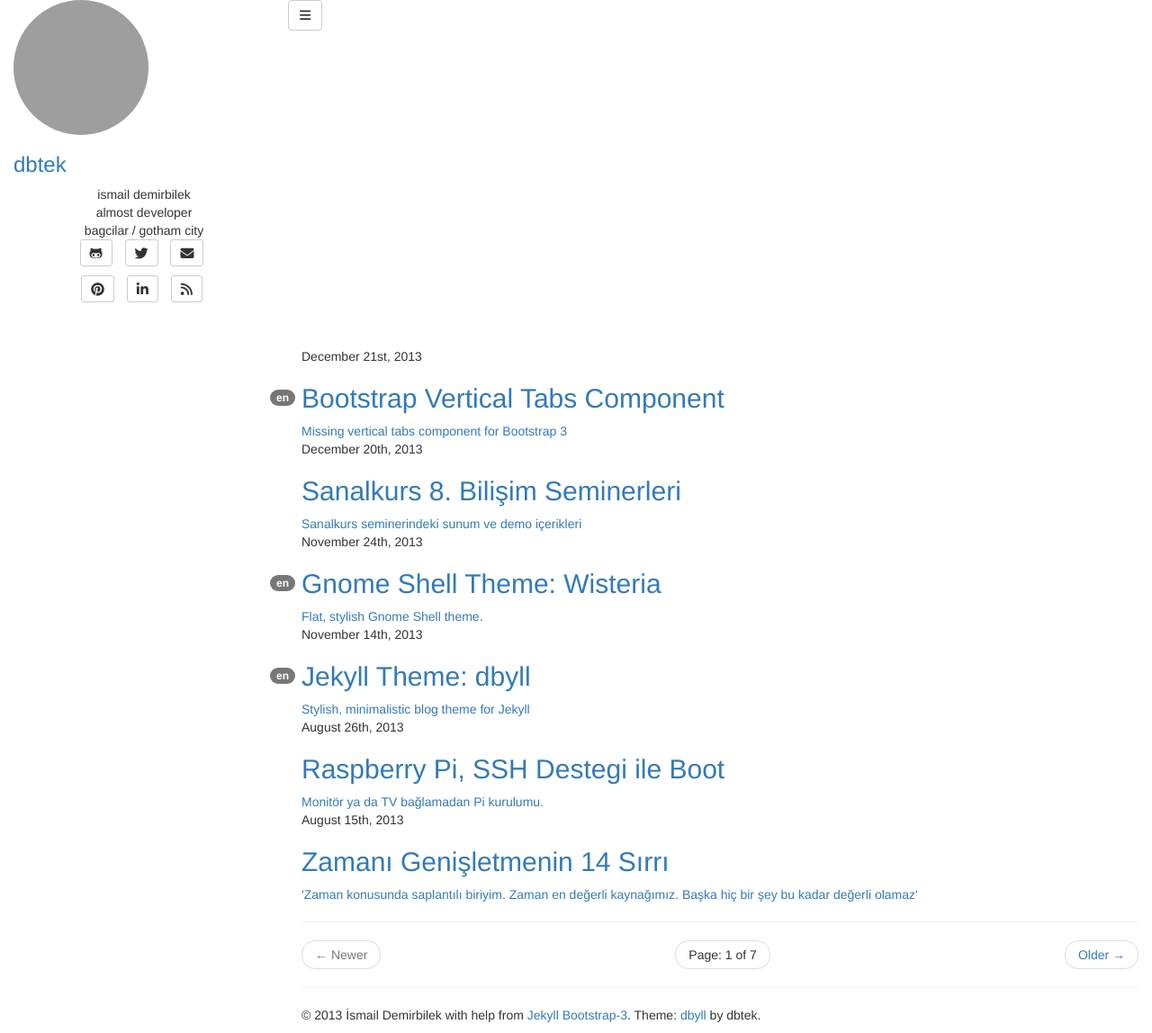
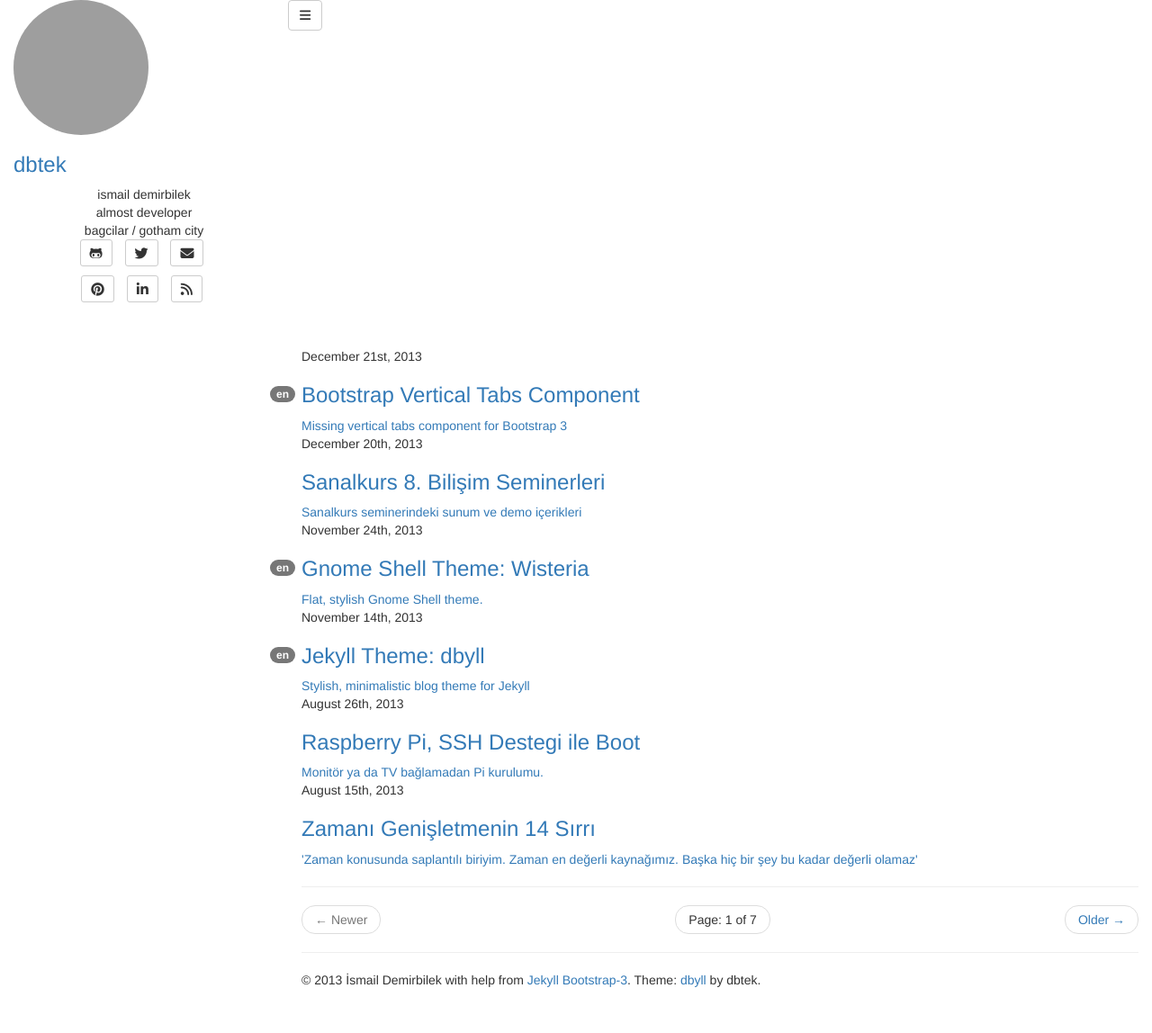
Before and after one commit to dbtek/blog, a Jekyll site: the page built from index.html, in a window 1280 px wide. Shown: the whole page at 90% size. Built offline with Jekyll 4.4.1, drawn with Linux system fonts in a browser that asks for light colours; nearby versions of some CDN libraries; library files that are not in the unit come from our copies; the list of posts is cut into pages by our own code; after the commit the page ends 1109 px from its top, so only the background shows below that; grey boxes are pictures that could not be loaded.

Commit message:
home page styling

```diff
--- a/assets/themes/dbyll/css/style.css
+++ b/assets/themes/dbyll/css/style.css
@@ -56,7 +56,7 @@
 
 .post-date {
 	text-transform: uppercase;
-	font-size: 14px;
+	font-size: 13px;
 	letter-spacing: 3px;
 }
 
--- a/index.html
+++ b/index.html
@@ -21,13 +21,13 @@
             {{ post.date | date: "%Y" }}
         </span>
 
-        <h2>
+        <h3>
             {% if post.lang %}
-            <span class="badge hidden-xs" style="position: absolute; left: -20px; margin-top: 7px;">{{ post.lang }}</span>
+            <span class="badge hidden-xs" style="position: absolute; left: -20px; margin-top: 3px;">{{ post.lang }}</span>
             <span class="badge pull-right visible-xs" style="margin-top:7px;">{{ post.lang }}</span>
             {% endif %}
             <a href="{{ BASE_PATH }}{{ post.url }}">{{ post.title }}</a>
-        </h2>
+        </h3>
 
         <div>
 
```
